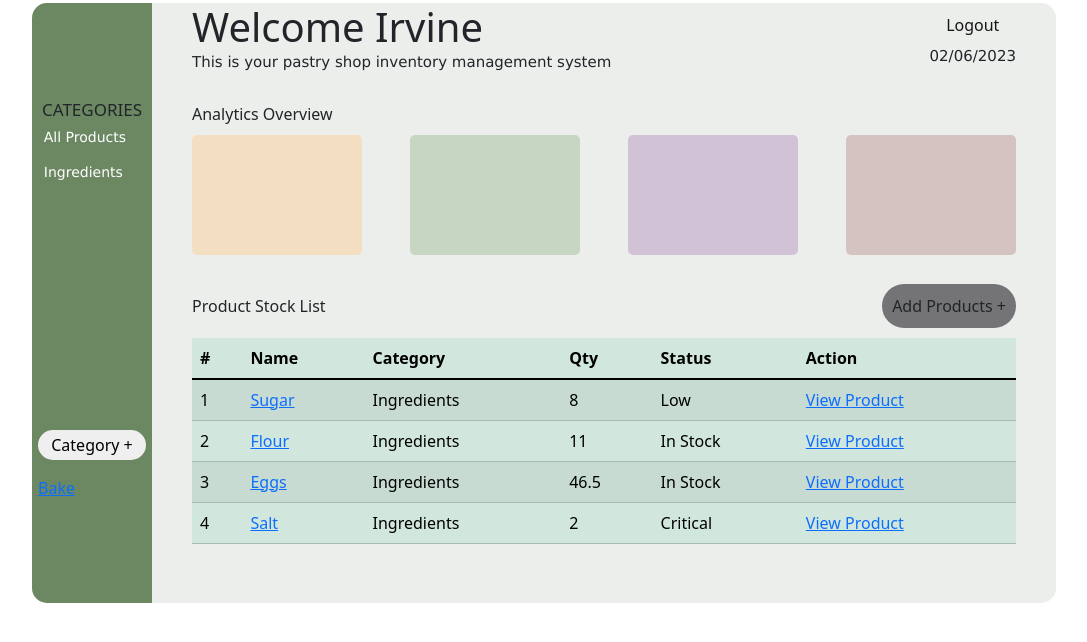
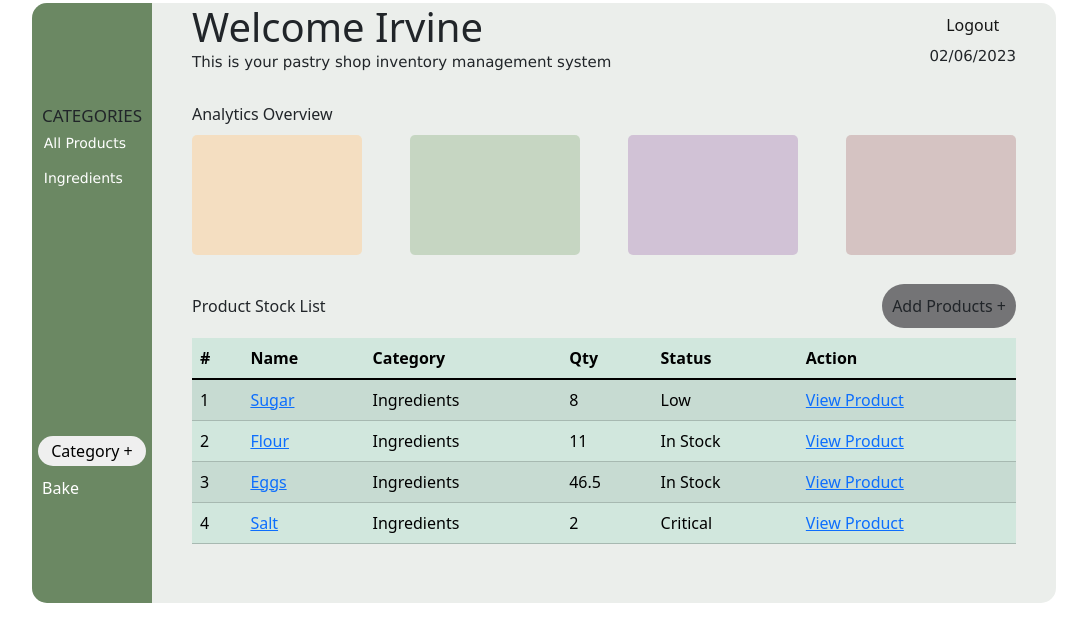
Before and after one commit to sundayirvine-code/pastrypro, a Flask app: page /inventory in a window 1280 px wide. Shown: the part 17-659 px from the top of the page, without its empty margins (96-1183 px from the left). Run offline with Flask 3, Linux system fonts and the light colour scheme; a user stored in the database is signed in.

Commit message:
modified bake.js, app.py and inventory.html

```diff
--- a/app.py
+++ b/app.py
@@ -381,7 +381,6 @@ def bake():
         for ingredient in ingredients:
             product_id = ingredient.get('id')
             product_quantity = ingredient.get('quantity')
-            product_price = Product.query.get(product_id).price
 
             baked_product_ingredient = BakedProductIngredient(
                 baked_product_id=baked_product.id,
@@ -391,7 +390,9 @@ def bake():
             db.session.add(baked_product_ingredient)
 
             # Update product quantity
+            product = Product.query.get(product_id)
             product.quantity -= product_quantity
+            db.session.add(product)
 
         db.session.commit()
 
--- a/static/scripts/bake.js
+++ b/static/scripts/bake.js
@@ -5,7 +5,6 @@ $(function() {
       source: "/ingredients/search",
       minLength: 1,
       select: function(event, ui) {
-        console.log(ui)
         addIngredient(ui.item);
         $(this).val('');
         return false;
--- a/static/styles/inventory.css
+++ b/static/styles/inventory.css
@@ -191,13 +191,12 @@ body{
 }
 
 .bake{
-    padding: 6px;
     cursor: pointer;
     width: 100%;
+    margin-left: 10px;
 }
 
-.bake:hover{
-    background-color: #747476;
-    color: #ebeeeb;
-    border-radius: 35px;
+.bake a{
+    color: #ffffff;
+    text-decoration: none;
 }
```
Also changed, not shown: instance/database.db.
